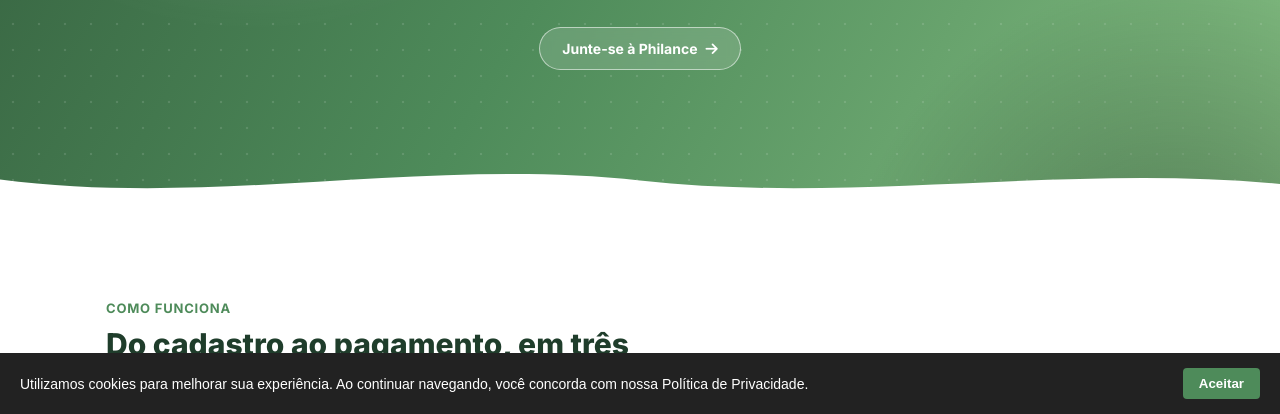
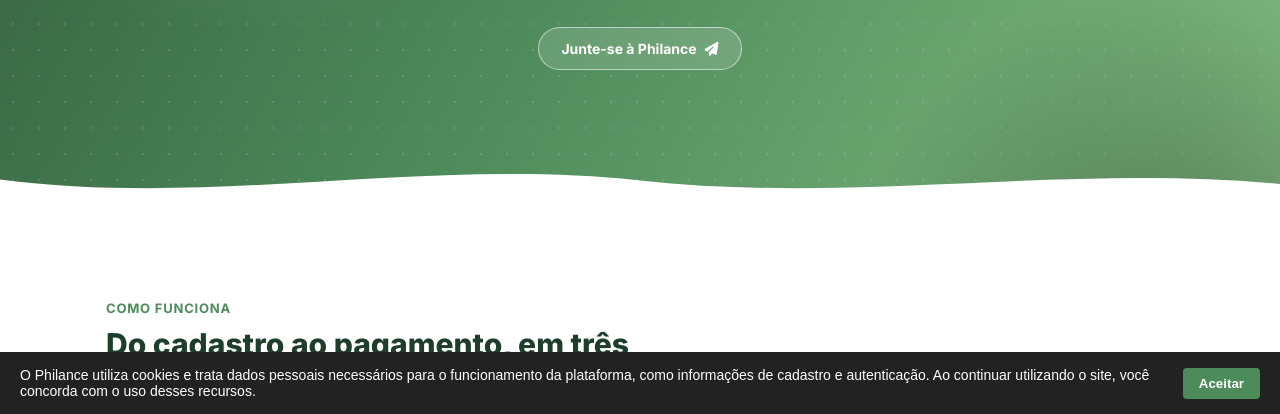
Before and after one commit to JoyceMirandaa/philance_frontend, a plain HTML site: page src/index.html in a window 1280 px wide. Shown: the part 386-800 px from the top of the page. Drawn offline with Linux system fonts and the light colour scheme; a web font is replaced by a local one.

Commit message:
Add files via upload

```diff
--- a/src/index.html
+++ b/src/index.html
@@ -26,7 +26,7 @@
                 <p>A Philance liga freelancers a empresas de forma rápida, segura e transparente. Publique um serviço ou encontre seu próximo turno em minutos.</p>
                 <div class="banner-actions">
                     <a href="/src/pages/cadastro/cadastroE&F.html">
-                        <button class="btn btn-outline">Junte-se à Philance<i class="fa-solid fa-arrow-right icon-arrow"></i></button>
+                        <button class="btn btn-outline">Junte-se à Philance<i class="fa-solid fa-paper-plane"></i></button>
                     </a>
                 </div>
             </div>
@@ -214,12 +214,12 @@
         <h2>Pronto para começar?</h2>
         <p>Leva menos de dois minutos para criar sua conta.</p>
         <a href="/src/pages/cadastro/cadastroE&F.html">
-            <button class="btn btn-dark btn-log">Cadastre-se gratuitamente</button>
+            <button class="btn btn-dark btn-log">Cadastre-se gratuitamente<i class="fa-solid fa-paper-plane"></i></button>
         </a>
     </section>
 
     <div id="cookie-banner" class="cookie-banner">
-        <p>Utilizamos cookies para melhorar sua experiência. Ao continuar navegando, você concorda com nossa Política de Privacidade.</p>
+        <p>O Philance utiliza cookies e trata dados pessoais necessários para o funcionamento da plataforma, como informações de cadastro e autenticação. Ao continuar utilizando o site, você concorda com o uso desses recursos.</p>
         <button id="accept-cookies">Aceitar</button>
     </div>
 
```
